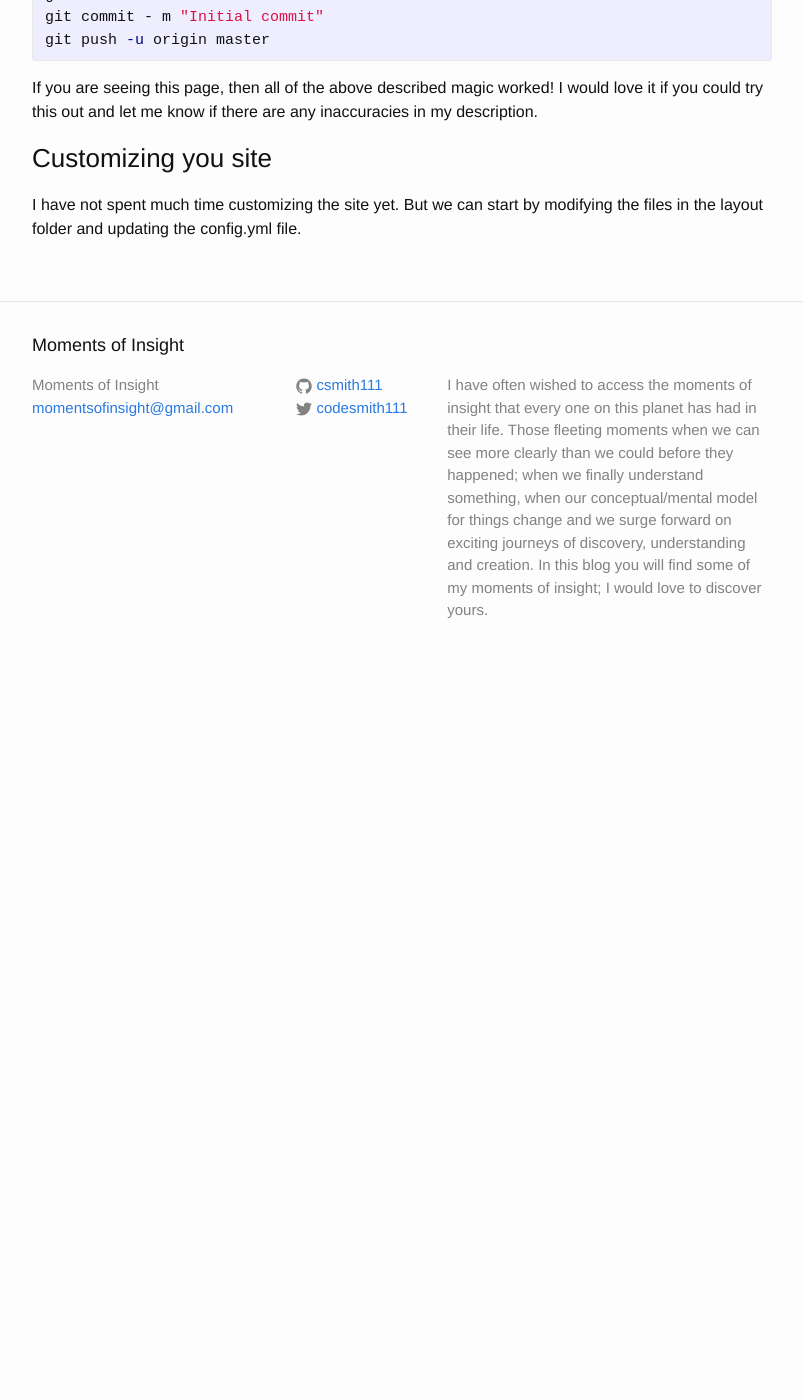
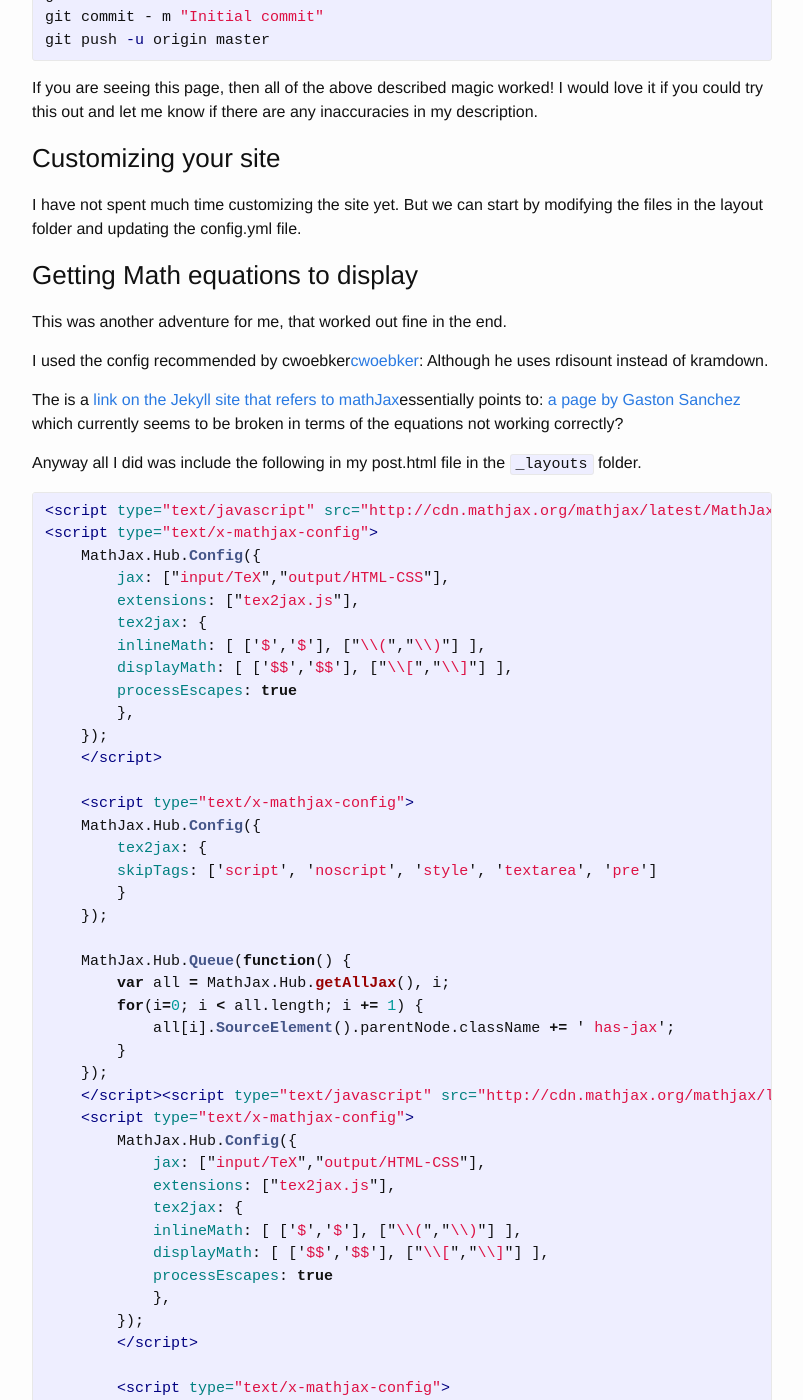
Before and after one commit to csmith111/csmith111.github.io, a Jekyll site: the page built from _posts/2016-02-05-welcome-to-jekyll.markdown, in a window 1280 px wide and 1400 px high, scrolled down 4123 px. Shown: the whole window, without its empty margins (238-1041 px from the left). Built offline with Jekyll 4.4.1, drawn with Linux system fonts in a browser that asks for light colours; before the commit the page ends 4805 px from its top, so only the background shows below that; some of the changed text lies outside the part shown.

Commit message:
email updates and MathJax setup

```diff
--- a/_layouts/post.html
+++ b/_layouts/post.html
@@ -12,6 +12,7 @@ layout: default
     {{ content }}
   </div>
 
+  <script type="text/javascript" src="http://cdn.mathjax.org/mathjax/latest/MathJax.js"></script>
   <script type="text/x-mathjax-config">
       MathJax.Hub.Config({
           jax: ["input/TeX","output/HTML-CSS"],
@@ -38,7 +39,4 @@ layout: default
           }
       });
       </script>
-
-      <script type="text/javascript" src="http://cdn.mathjax.org/mathjax/latest/MathJax.js"></script>
-
 </article>
--- a/_posts/2016-02-05-welcome-to-jekyll.markdown
+++ b/_posts/2016-02-05-welcome-to-jekyll.markdown
@@ -173,9 +173,78 @@ git push -u origin master
 
 If you are seeing this page, then all of the above described magic worked! I would love it if you could try this out and let me know if there are any inaccuracies in my description.
 
-### Customizing you site
+### Customizing your site
+
 I have not spent much time customizing the site yet. But we can start by modifying the files in the layout folder and updating the config.yml file.
 
+### Getting Math equations to display
+
+This was another adventure for me, that worked out fine in the end.
+
+I used the config recommended by cwoebker[cwoebker]:
+Although he uses rdisount instead of kramdown.
+
+The is a [link on the Jekyll site that refers to mathJax][JekyllMathJax]essentially points to:
+[a page by Gaston Sanchez][GastonSanchez]
+ which currently seems to be broken in terms of the equations not working correctly?
+
+Anyway all I did was include the following in my post.html file in the `_layouts` folder.
+
+{% highlight html%}
+<script type="text/javascript" src="http://cdn.mathjax.org/mathjax/latest/MathJax.js"></script>
+<script type="text/x-mathjax-config">
+    MathJax.Hub.Config({
+        jax: ["input/TeX","output/HTML-CSS"],
+        extensions: ["tex2jax.js"],
+        tex2jax: {
+        inlineMath: [ ['$','$'], ["\\(","\\)"] ],
+        displayMath: [ ['$$','$$'], ["\\[","\\]"] ],
+        processEscapes: true
+        },
+    });
+    </script>
+
+    <script type="text/x-mathjax-config">
+    MathJax.Hub.Config({
+        tex2jax: {
+        skipTags: ['script', 'noscript', 'style', 'textarea', 'pre']
+        }
+    });
+
+    MathJax.Hub.Queue(function() {
+        var all = MathJax.Hub.getAllJax(), i;
+        for(i=0; i < all.length; i += 1) {
+            all[i].SourceElement().parentNode.className += ' has-jax';
+        }
+    });
+    </script><script type="text/javascript" src="http://cdn.mathjax.org/mathjax/latest/MathJax.js"></script>
+    <script type="text/x-mathjax-config">
+        MathJax.Hub.Config({
+            jax: ["input/TeX","output/HTML-CSS"],
+            extensions: ["tex2jax.js"],
+            tex2jax: {
+            inlineMath: [ ['$','$'], ["\\(","\\)"] ],
+            displayMath: [ ['$$','$$'], ["\\[","\\]"] ],
+            processEscapes: true
+            },
+        });
+        </script>
+
+        <script type="text/x-mathjax-config">
+        MathJax.Hub.Config({
+            tex2jax: {
+            skipTags: ['script', 'noscript', 'style', 'textarea', 'pre']
+            }
+        });
+
+        MathJax.Hub.Queue(function() {
+            var all = MathJax.Hub.getAllJax(), i;
+            for(i=0; i < all.length; i += 1) {
+                all[i].SourceElement().parentNode.className += ' has-jax';
+            }
+        });
+        </script>
+{% endhighlight %}
 
 [Jekyll-and-Pages]: https://help.github.com/articles/using-jekyll-with-pages/
 [github-pages-doc]: https://pages.github.com/
@@ -187,3 +256,7 @@ I have not spent much time customizing the site yet. But we can start by modifyi
 [Jekyll-tips-blogging]:http://jekyll.tips/guide/blogging/
 [GHPages-Gem]:https://github.com/github/pages-gem
 [index-sample]:[https://github.com/kneath/kneath.github.com/blob/master/index.html
+
+[cwoebker]:http://cwoebker.com/posts/latex-math-magic
+[JekyllMathJax]:http://jekyllrb.com/docs/extras/#math-support
+[GastonSanchez]:http://gastonsanchez.com/opinion/2014/02/16/Mathjax-with-jekyll/
--- a/_posts/2016-02-07-ASecondBlogPost.markdown
+++ b/_posts/2016-02-07-ASecondBlogPost.markdown
@@ -96,6 +96,8 @@ print message value = show (message ++ (toString value))
 
 Recursive functions are simply functions that refer to/call themselves in their definition. Recursion is a powerful technique to solve problems in an intuitive and compact manner. The common example used to illustrate this is the factorial function:
 $$ n! = n*(n-1)!$$. (Okay for those of you interested in mathematics and typesetting to see the previous expression, we have to get $\LaTeX$ working! Latex, Javascript, Jekyll and markdown can all work with each other is something incredible. The fact that I was about to get it up an running in a few minutes is amazing! Okay, I spoke too soon...now even though it works locally it fails once I push it to GitHub!) As you can see the definition of the function refers to itself. This is natural to do in mathematics, can we do the same in an Elm program? The answer is  yes. Let us see how this looks.
+
+$$ a^2 + b^2 = c^2$$
 
 {% highlight Haskell %}
 import Graphics.Element exposing (..)
```
Also changed, not shown: _posts/2016-02-10-Signals.md (+13 -0 lines).
